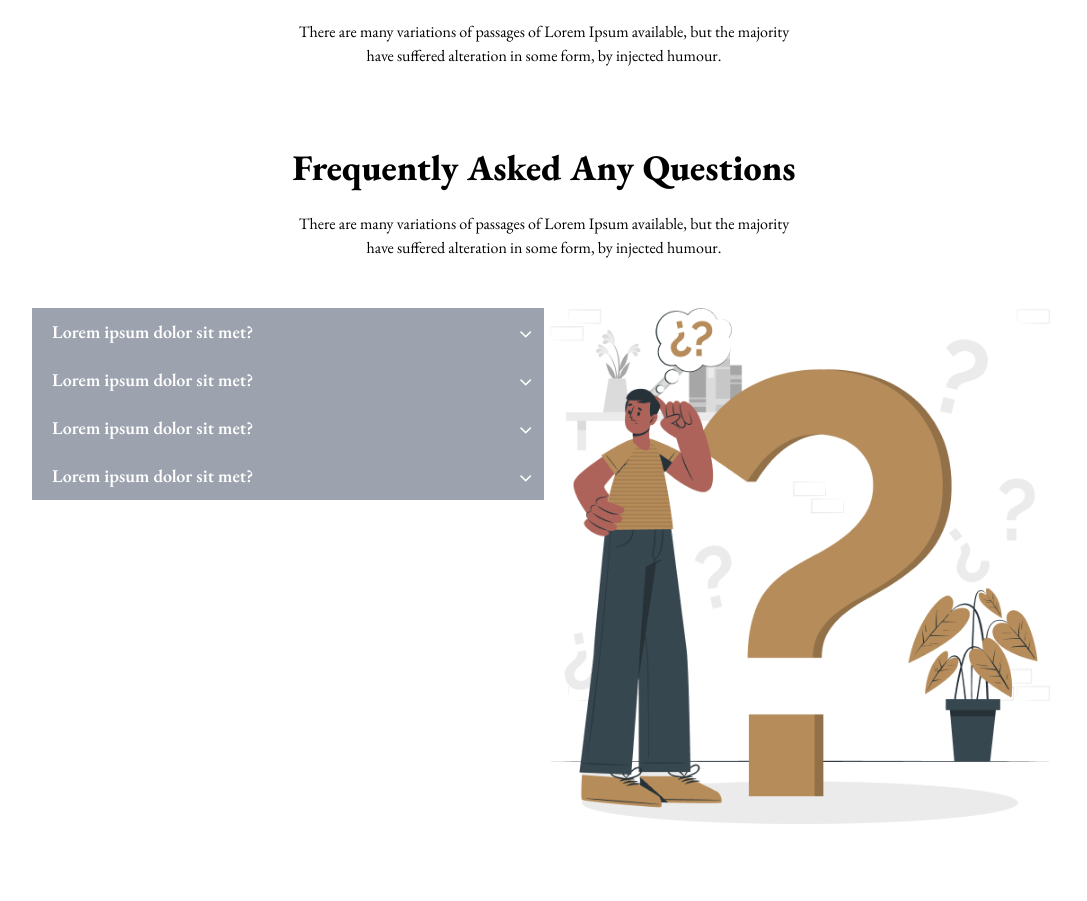
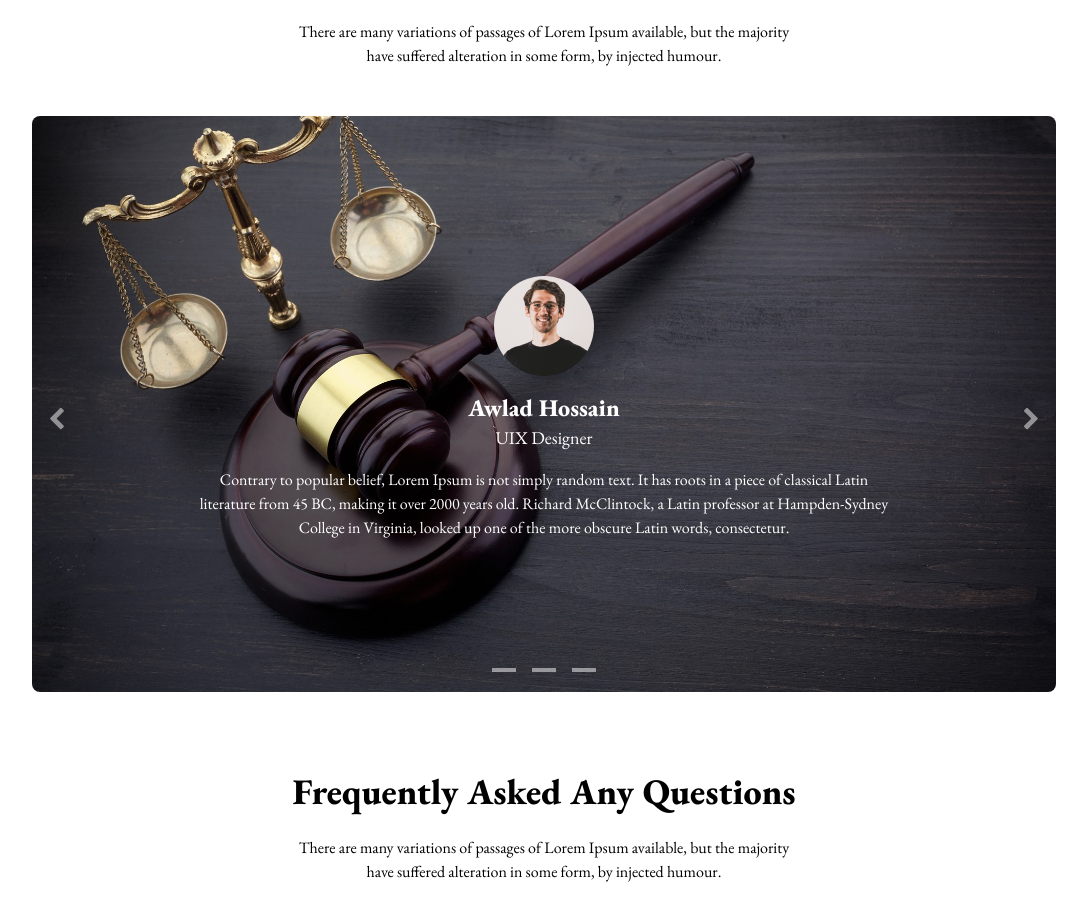
Before and after one commit to sourovmodak06/legal-house, a plain HTML site: page index.html in a window 1280 px wide. Shown: the part 1671-2572 px from the top of the page, without its empty margins (96-1183 px from the left). Drawn offline with nearby package versions, Linux system fonts and the light colour scheme.

Commit message:
Carousel End

```diff
--- a/index.html
+++ b/index.html
@@ -30,6 +30,14 @@
     <style>
         #popup:target{
             display: block;
+        }
+        #slider img{
+            flex: 1 0 100%;
+            scroll-snap-align: start;
+            object-fit: cover;
+        }
+        #slider-nav a{
+            transition: opacity ease 250ms;
         }
     </style>
 </head>
@@ -155,7 +163,38 @@
                 <p class="md:w-1/2 my-6 m-auto">There are many variations of passages of Lorem Ipsum available, but the majority have suffered alteration in some form, by injected humour.</p>
             </div>
             <!-- Carousel -->
-            <div class="mt-10 md:mt-12">
+            <div class="mt-5 md:mt-12">
+
+                <div class="">
+                    <div class="relative ">
+                        <div id="slider" class="flex aspect-video overflow-x-hidden snap-mandatory snap-x  rounded-lg">
+                            <img id="slide-1" src="./images/judges-gavel-scale-justice-black-table.jpg" alt="" >
+                            <img id="slide-2" src="./images/lady-justice-law-library-concept.jpg" alt="" >
+                            <img id="slide-3" src="./images/law-justice-concept-dark-background.jpg" alt="">
+                        </div>
+                        <div class="text-white text-2xl z-20">
+                            <a href="#slide-1" class="absolute left-4 top-1/2 opacity-50 hover:opacity-100">
+                                <i class="fa fa-chevron-left"></i>
+                            </a>
+                            <a href="#slide-3" class="absolute right-4 top-1/2 opacity-50 hover:opacity-100">
+                                <i class="fa fa-chevron-right"></i>
+                            </a>
+                        </div>
+                        <div class="absolute top-4 md:top-40 left-16 md:left-0 flex justify-center items-center flex-col text-white mx-12">
+                            <img src="./images/person.png" alt="" class="rounded-full w-10 h-10 md:w-auto md:h-auto">
+                            <div class="text-center pt-1 md:pt-4">
+                                <h3 class="text-lg md:text-2xl font-extrabold">Awlad Hossain</h3>
+                                <h4 class="text-sm md:text-lg">UIX Designer</h4>
+                                <p class="hidden md:block w-3/4 m-auto pt-4">Contrary to popular belief, Lorem Ipsum is not simply random text. It has roots in a piece of classical Latin literature from 45 BC, making it over 2000 years old. Richard McClintock, a Latin professor at Hampden-Sydney College in Virginia, looked up one of the more obscure Latin words, consectetur.</p>
+                            </div>
+                        </div>
+                        <div id="slider-nav" class="flex gap-4 absolute bottom-5 left-1/2 -translate-x-1/2 z-10">
+                            <a href="#slide-1" class="w-6 h-1 bg-white opacity-50 hover:opacity-100"></a>
+                            <a href="#slide-2" class="w-6 h-1 bg-white opacity-50 hover:opacity-100"></a>
+                            <a href="#slide-3" class="w-6 h-1 bg-white opacity-50 hover:opacity-100"></a>
+                        </div>
+                    </div>
+                </div>
 
             </div>
         </section>
```
Also changed, not shown: images/person.png (added).
